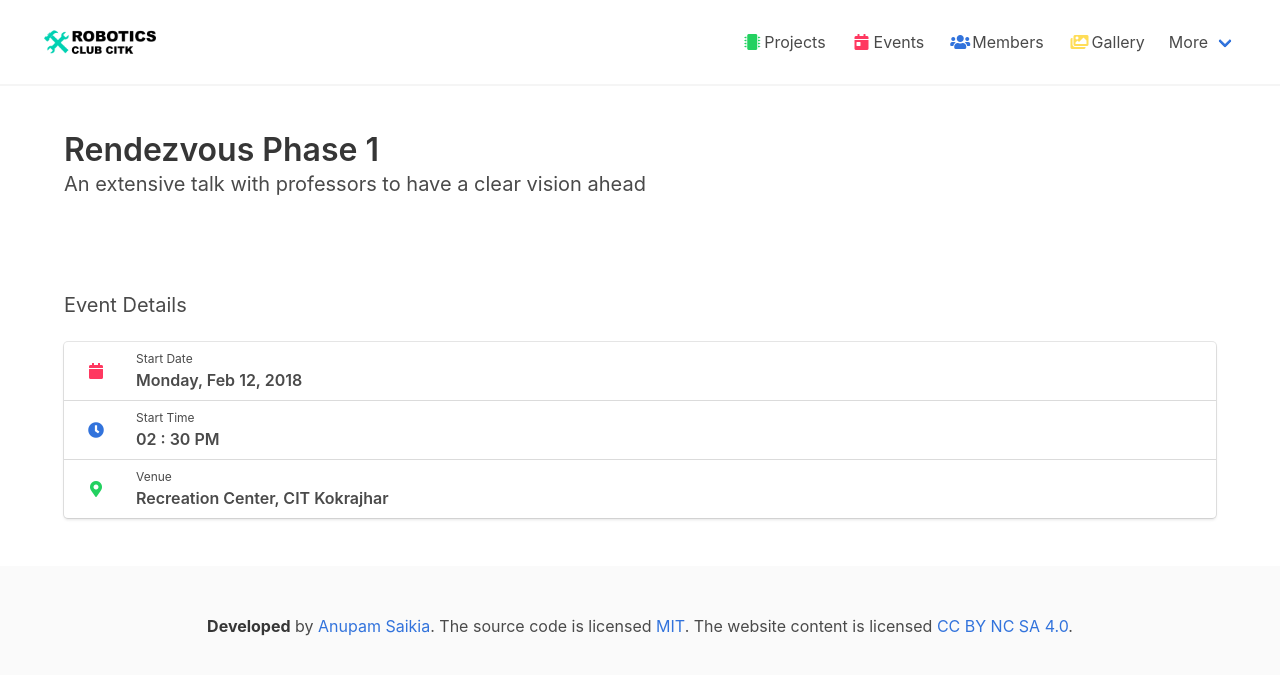
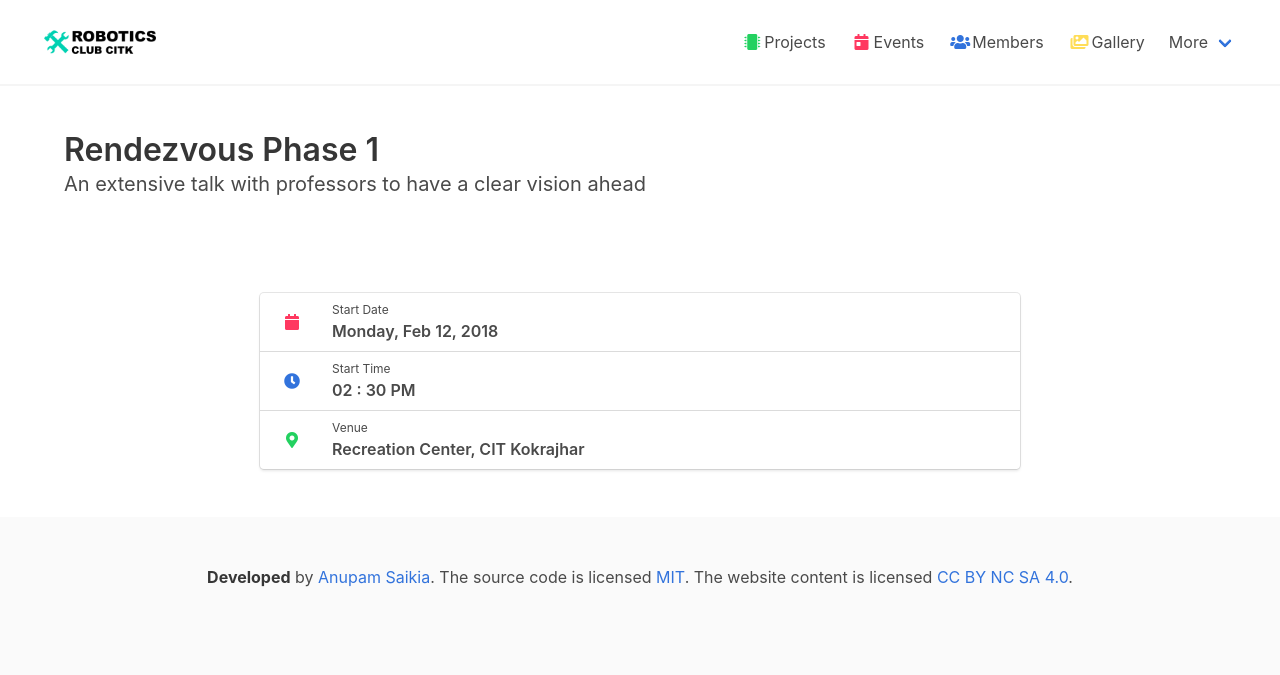
Before and after one commit to robotics-club-citk/robotics-club-citk.github.io, a Jekyll site: the page built from _events/RendezvousPhase1.md, in a window 1280 px wide. Shown: the top 675 px of the page. Built offline with Jekyll 4.4.1, drawn with Linux system fonts in a browser that asks for light colours.

Commit message:
added youtube video section and 2/3 width

```diff
--- a/_layouts/event.html
+++ b/_layouts/event.html
@@ -13,7 +13,8 @@
 <!--event Details-->
 <section class="section">
   <div class="container">
-    <h1 class="subtitle">Event Details</h1>
+    <div class="columns is-centered">
+      <div class="column is-two-thirds">
         <ul class="list">
 
           <li class="list-item r-hover">
@@ -60,8 +61,24 @@
 
         </ul>
       </div>
+    </div>
+  </div>
 </section>
 
+<!--Youtube Video-->
+{% if page.youtube-video %}
+<section class="section">
+  <div class="container">
+    <div class="columns is-centered">
+      <div class="column is-two-thirds">
+        <div class="r-video-container box">
+          {{ page.youtube-video }}
+        </div>
+      </div>
+    </div>
+  </div>
+</section>
+{% endif %}
 
 
 
```
Lines whose indentation alone changed are shown as unchanged.
